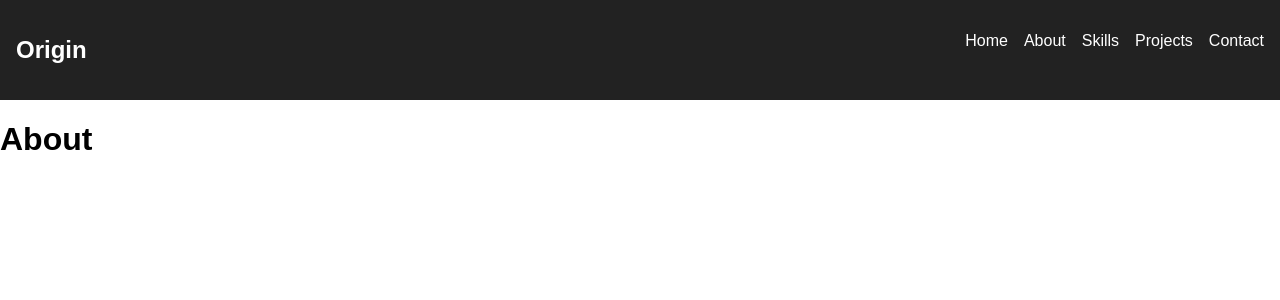
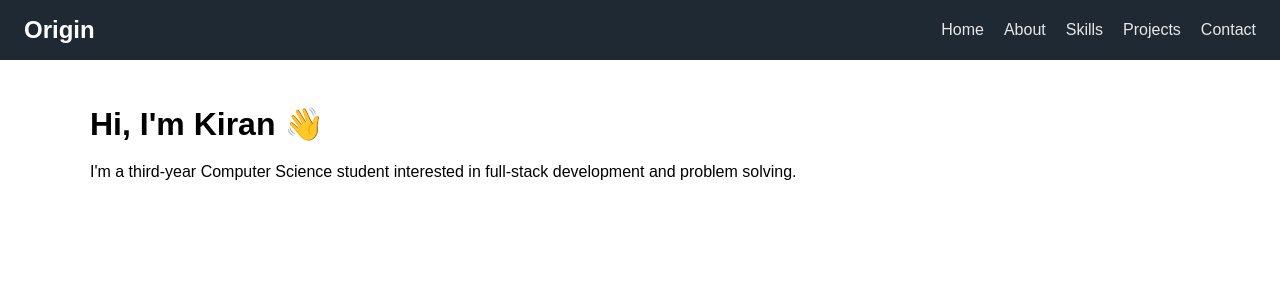
Before and after one commit to kiranreddy29/Origin, a React (Create React App) app in the folder frontend/: page /about in a window 1280 px wide. Shown: the top 300 px of the page. Built offline with nearby package versions, Linux system fonts and the light colour scheme.

Commit message:
feat: polish frontend UI and add contact form feedback states

```diff
--- a/frontend/src/App.css
+++ b/frontend/src/App.css
@@ -24,3 +24,104 @@ nav a {
   color: white;
   text-decoration: none;
 }
+/* global layout */
+.container {
+  max-width: 1100px;
+  margin: 0 auto;
+  padding: 24px;
+}
+
+/* page headings */
+h1 {
+  margin-bottom: 16px;
+}
+
+/* paragraphs */
+p {
+  line-height: 1.6;
+}
+
+nav {
+  display: flex;
+  align-items: center;
+  justify-content: space-between;
+  padding: 16px 24px;
+  background-color: #1f2933;
+}
+
+nav h2 {
+  color: #ffffff;
+  margin: 0;
+}
+
+nav ul {
+  display: flex;
+  gap: 20px;
+  list-style: none;
+  margin: 0;
+  padding: 0;
+}
+
+nav a {
+  color: #e5e7eb;
+  text-decoration: none;
+  font-weight: 500;
+}
+
+nav a:hover {
+  color: #ffffff;
+}
+
+.skills-list {
+  display: flex;
+  flex-wrap: wrap;
+  gap: 12px;
+}
+
+.skills-list li {
+  background-color: #f3f4f6;
+  padding: 8px 14px;
+  border-radius: 20px;
+  font-size: 14px;
+}
+
+.project-card {
+  border: 1px solid #e5e7eb;
+  border-radius: 8px;
+  padding: 16px;
+  margin-bottom: 16px;
+}
+
+.project-card h3 {
+  margin-bottom: 8px;
+}
+
+.project-card small {
+  color: #6b7280;
+}
+
+form {
+  max-width: 500px;
+}
+
+input,
+textarea {
+  width: 100%;
+  padding: 10px;
+  margin-bottom: 12px;
+  border-radius: 6px;
+  border: 1px solid #d1d5db;
+}
+
+button {
+  background-color: #2563eb;
+  color: white;
+  padding: 10px 16px;
+  border: none;
+  border-radius: 6px;
+  cursor: pointer;
+}
+
+button:hover {
+  background-color: #1d4ed8;
+}
--- a/frontend/src/components/ProjectCard.js
+++ b/frontend/src/components/ProjectCard.js
@@ -1,6 +1,6 @@
 function ProjectCard({ title, description, tech }) {
     return (
-      <div>
+      <div className="project-card">
         <h3>{title}</h3>
         <p>{description}</p>
         <small>{tech}</small>
--- a/frontend/src/pages/About.js
+++ b/frontend/src/pages/About.js
@@ -1,5 +1,13 @@
 function About() {
-    return <h1>About</h1>;
-  }
+  return (
+    <div className="container">
+      <h1>Hi, I'm Kiran 👋</h1>
+      <p>
+        I'm a third-year Computer Science student interested in full-stack
+        development and problem solving.
+      </p>
+    </div>
+  );
+}
 
-  export default About;
+export default About;
--- a/frontend/src/pages/Contact.js
+++ b/frontend/src/pages/Contact.js
@@ -5,33 +5,49 @@ function Contact() {
   const [email, setEmail] = useState("");
   const [message, setMessage] = useState("");
 
+  const [loading, setLoading] = useState(false);
+  const [success, setSuccess] = useState("");
+  const [error, setError] = useState("");
+
   async function handleSubmit(e) {
     e.preventDefault();
 
+    setLoading(true);
+    setSuccess("");
+    setError("");
+
+    try {
       const response = await fetch("http://localhost:5001/api/contact", {
         method: "POST",
         headers: {
           "Content-Type": "application/json",
         },
-      body: JSON.stringify({
-        name,
-        email,
-        message,
-      }),
+        body: JSON.stringify({ name, email, message }),
       });
 
       const data = await response.json();
-    console.log(data);
 
-    // optional: clear form
+      if (!response.ok) {
+        throw new Error("Something went wrong");
+      }
+
+      setSuccess("Message sent successfully!");
       setName("");
       setEmail("");
       setMessage("");
+    } catch (err) {
+      setError("Failed to send message. Please try again.");
+    } finally {
+      setLoading(false);
+    }
   }
 
+
   return (
-    <div>
+    <div className="container">
       <h1>Contact</h1>
+      {success && <p className="success">{success}</p>}
+      {error && <p className="error">{error}</p>}
 
       <form onSubmit={handleSubmit}>
         <input
@@ -54,7 +70,9 @@ function Contact() {
           onChange={(e) => setMessage(e.target.value)}
         />
 
-        <button type="submit">Send</button>
+        <button type="submit" disabled={loading}>
+          {loading ? "Sending..." : "Send"}
+        </button>
       </form>
     </div>
   );
--- a/frontend/src/pages/Home.js
+++ b/frontend/src/pages/Home.js
@@ -1,5 +1,13 @@
 function Home() {
-    return <h1>Home</h1>;
-  }
+  return (
+    <div className="container">
+      <h1>Hi, I'm Kiran 👋</h1>
+      <p>
+        I'm a third-year Computer Science student interested in full-stack
+        development and problem solving.
+      </p>
+    </div>
+  );
+}
 
-  export default Home;
+export default Home;
--- a/frontend/src/pages/Projects.js
+++ b/frontend/src/pages/Projects.js
@@ -15,7 +15,7 @@ function Projects() {
   ];
 
   return (
-    <div>
+    <div className="container">
       <h1>Projects</h1>
       {projects.map((project, index) => (
         <ProjectCard
--- a/frontend/src/pages/Skills.js
+++ b/frontend/src/pages/Skills.js
@@ -4,9 +4,9 @@ function Skills() {
   const skills = ["Java", "JavaScript", "React", "Node.js", "MongoDB"];
 
   return (
-    <div>
+    <div className="container">
       <h1>Skills</h1>
-      <ul>
+      <ul className="skills-list">
         {skills.map((skill, index) => (
           <SkillItem key={index} name={skill} />
         ))}
```
Lines whose indentation alone changed are shown as unchanged.
